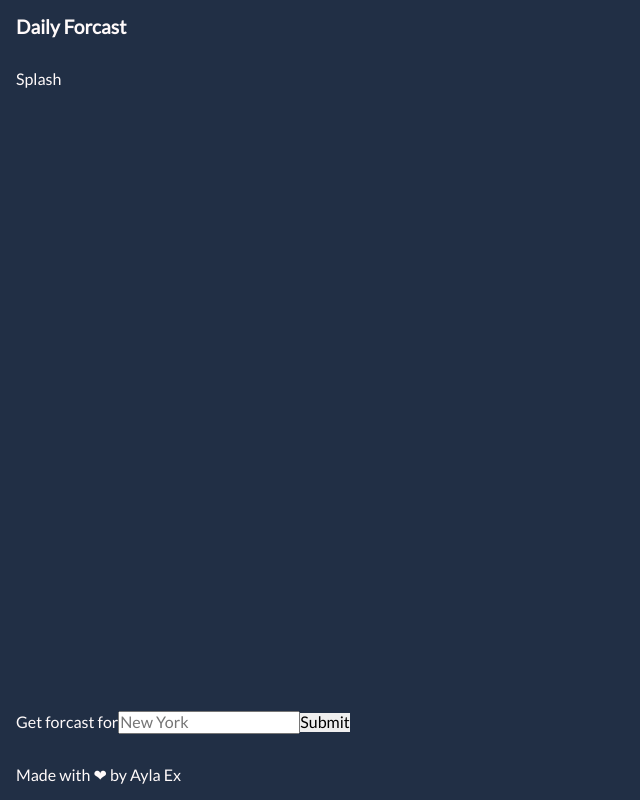
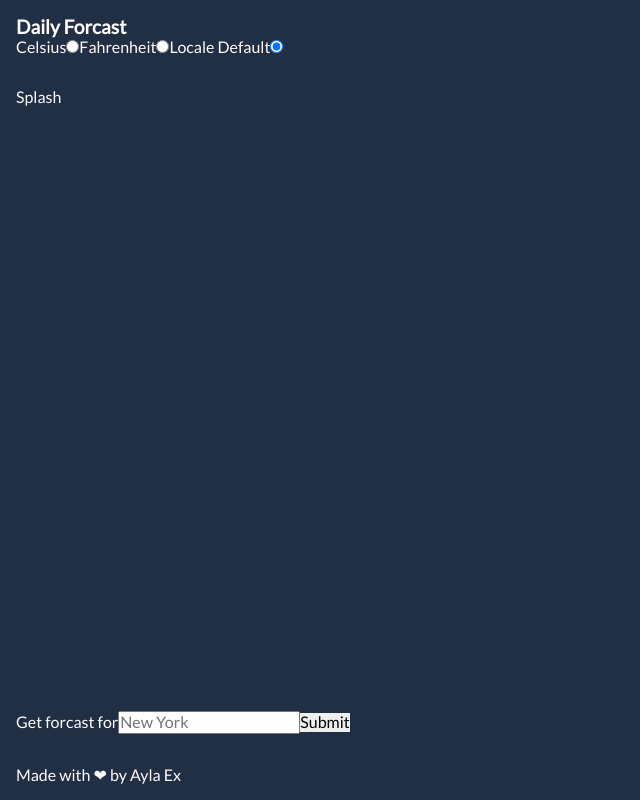
Before and after one commit to AB6923/daily-forecast, a React (Create React App) app: page / in a window 1280 px wide. Shown: the whole page, without its empty margins (0-640 px from the left). Built offline with nearby package versions, Linux system fonts and the light colour scheme; the HTML template or start-up script is replaced by a standard one.

Commit message:
add units to weatherContext

```diff
--- a/src/components/ForcastCard.js
+++ b/src/components/ForcastCard.js
@@ -2,7 +2,7 @@ import React from 'react'
 
 export const ForcastCard = ({ weatherData }) => {
 	const { description } = weatherData
-	console.log(weatherData)
+	// console.log(weatherData)
 	return (
 		<article className='forcast-card'>
 			<small>Monday</small>
--- a/src/components/PageHeader.js
+++ b/src/components/PageHeader.js
@@ -1,9 +1,44 @@
-import React from 'react'
+import React, { useContext } from 'react'
+import { WeatherContext } from '../contexts/WeatherContext'
 
 export const PageHeader = () => {
+	const { units, setUnits } = useContext(WeatherContext)
+
 	return (
 		<header className='page-header'>
 			<h1>Daily Forcast</h1>
+			<form>
+				<label htmlFor='metric'>
+					Celsius
+					<input
+						type='radio'
+						name='units'
+						id='celsius'
+						onChange={(e) => setUnits(e.target.id)}
+						defaultChecked={units === 'celsius'}
+					/>
+				</label>
+				<label htmlFor='imperial'>
+					Fahrenheit
+					<input
+						type='radio'
+						name='units'
+						id='fahrenheit'
+						onChange={(e) => setUnits(e.target.id)}
+						defaultChecked={units === 'fahrenheit'}
+					/>
+				</label>
+				<label htmlFor='locale-default'>
+					Locale Default
+					<input
+						type='radio'
+						name='units'
+						id='local-default'
+						onChange={(e) => setUnits(e.target.id)}
+						defaultChecked={units === 'locale-default'}
+					/>
+				</label>
+			</form>
 		</header>
 	)
 }
--- a/src/contexts/WeatherContext.js
+++ b/src/contexts/WeatherContext.js
@@ -4,7 +4,7 @@ import { getDayByLocation } from '../utils'
 export const WeatherContext = createContext()
 
 export const WeatherContextProvider = ({ children }) => {
-	// const [units, setUnits] = useState()
+	const [units, setUnits] = useState('locale-default')
 	const [isLoading, setIsLoading] = useState(false)
 	const [locationInput, setLocationInput] = useState('')
 	const [weatherData, setWeatherData] = useState()
@@ -80,6 +80,8 @@ export const WeatherContextProvider = ({ children }) => {
 				isLoading,
 				weatherData,
 				weatherAlerts,
+				units,
+				setUnits,
 			}}>
 			{children}
 		</WeatherContext.Provider>
```
